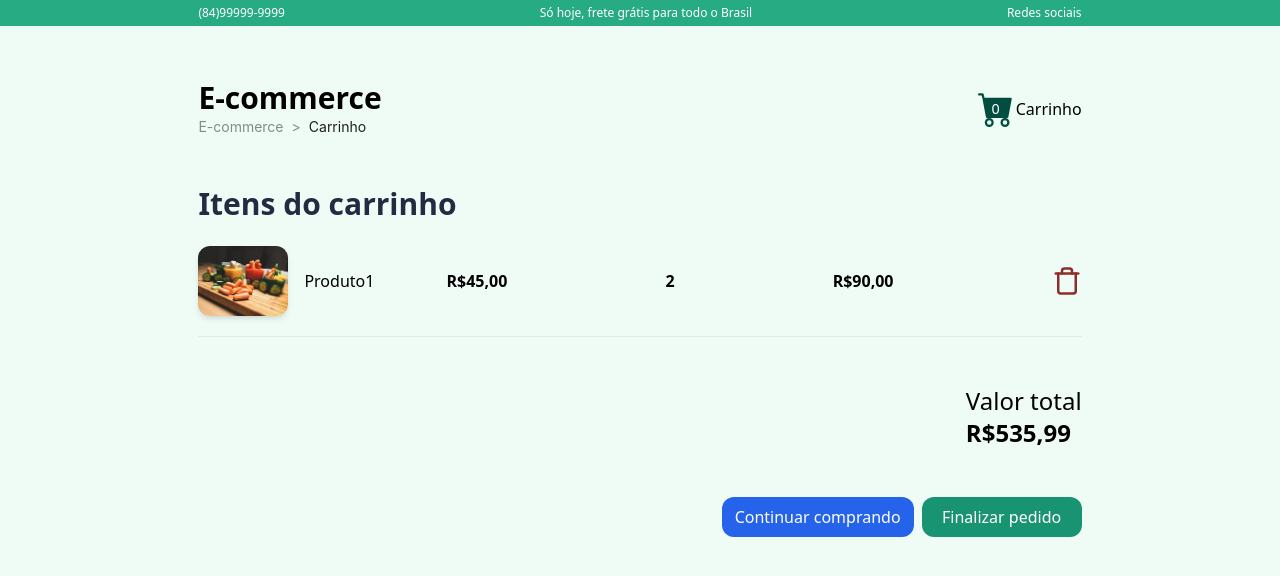
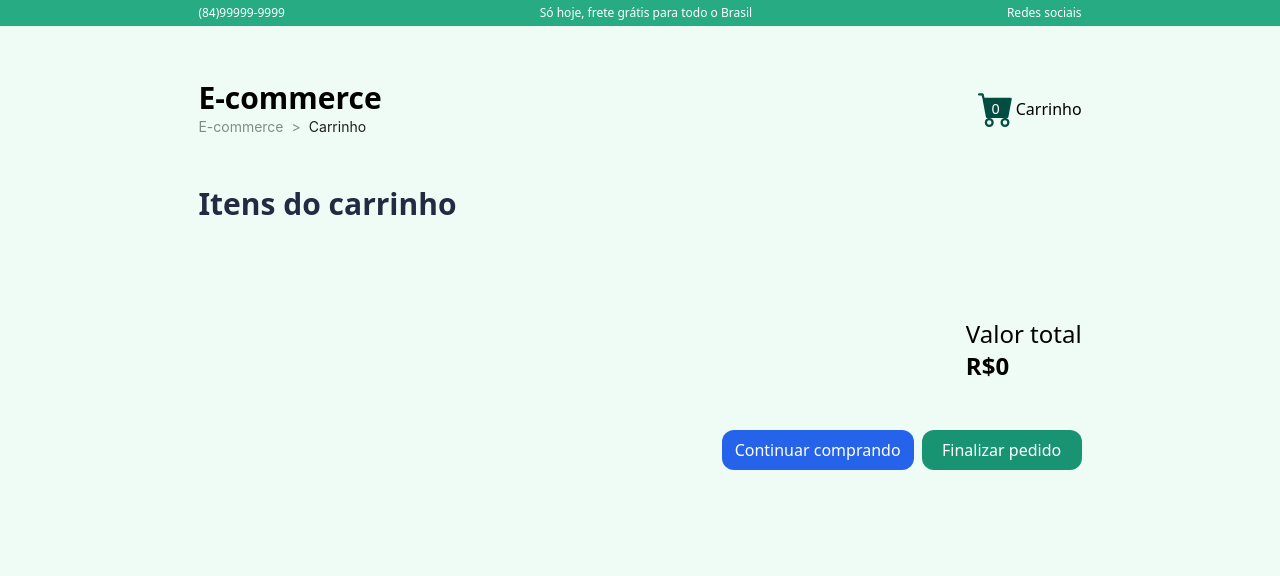
Before and after one commit to lucasptcastro/e-commerce, a Next.js app: page /carrinho in a window 1280 px wide. Shown: the top 576 px of the page. Built offline with nearby package versions, Linux system fonts and the light colour scheme.

Commit message:
✨ feat: added carContext functions

```diff
--- a/src/pages/carrinho/index.tsx
+++ b/src/pages/carrinho/index.tsx
@@ -5,11 +5,20 @@ import Image from "next/image";
 import React from "react";
 // Components
 import Layout from "../layout";
+import { useCarContext } from "../../context/CarContext";
 // Icons
 import { FiTrash } from "react-icons/fi";
-import { Button } from "antd";
 
-export default function Carrinho(produtos: Array<string>) {
+export default function Carrinho() {
+  // useContext
+  const carContext: any = useCarContext();
+  const productsInCar = carContext[1];
+
+  const removeProductFromCar = carContext[3];
+  const getTotalValueOfProducts = carContext[4];
+
+  console.log(getTotalValueOfProducts);
+
   return (
     <>
       <Layout props="Carrinho">
@@ -21,10 +30,16 @@ export default function Carrinho(produtos: Array<string>) {
                 Itens do carrinho
               </h1>
             </div>
+          </div>
 
           {/* Produtos */}
           <div className="flex flex-col gap-5">
-              <div className="flex flex-row justify-between items-center w-full">
+            {productsInCar.slice(1).map((product: any, key: number) => (
+              <>
+                <div
+                  className="flex flex-row justify-between items-center w-full"
+                  key={key}
+                >
                   <div className="flex flex-row items-center gap-[2vh] w-[90px] h-[70px] responsive:w-full">
                     <Image
                       className="rounded-xl shadow-md w-full h-full object-cover object-center responsive:w-full responsive:h-fit"
@@ -32,26 +47,37 @@ export default function Carrinho(produtos: Array<string>) {
                       src={`/images/card1.jpg`}
                       width={100}
                       height={100}
+                      onClick={() => console.log(product)}
                     />
-                  <p>Produto1</p>
+                    <p>{product.name}</p>
                   </div>
                   {/* Informações */}
-                <p className="font-bold">R$45,00</p>
-                <p className="font-bold">2</p>
-                <p className="font-bold">R$90,00</p>
+                  <p className="font-bold">{`R$ ${product.value}`}</p>
+                  <p className="font-bold">{product.quantity}</p>
+                  <p className="font-bold">
+                    {product.value * product.quantity}
+                  </p>
                   {/* Remover produto */}
                   <div>
-                  <FiTrash color="#8E2C2C" size={30} />
+                    <FiTrash
+                      className="hover:cursor-pointer"
+                      color="#8E2C2C"
+                      size={30}
+                      onClick={() => {
+                        removeProductFromCar(product.id);
+                      }}
+                    />
                   </div>
                 </div>
                 <hr />
-            </div>
+              </>
+            ))}
           </div>
 
           {/* Total value */}
           <div className="flex flex-row justify-end items-center text-2xl">
             <h1>
-              Valor total <br /> <strong>R$535,99</strong>
+              Valor total <br /> <strong>R${getTotalValueOfProducts}</strong>
             </h1>
           </div>
 
```
Lines whose indentation alone changed are shown as unchanged.
